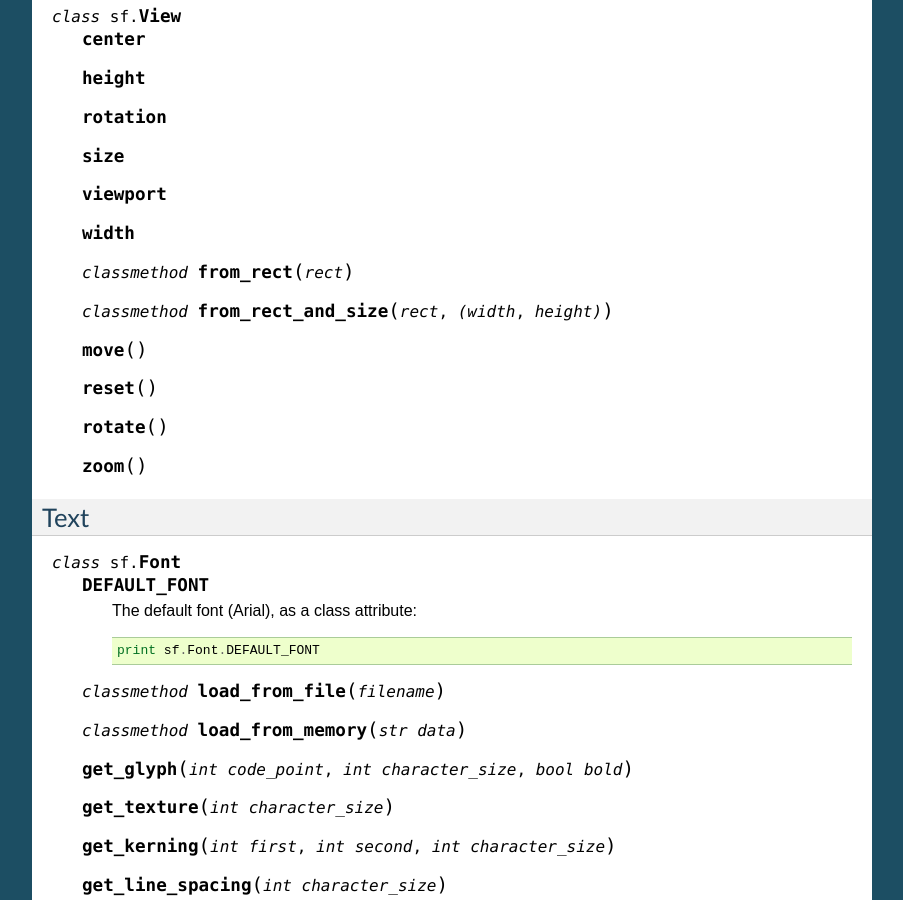
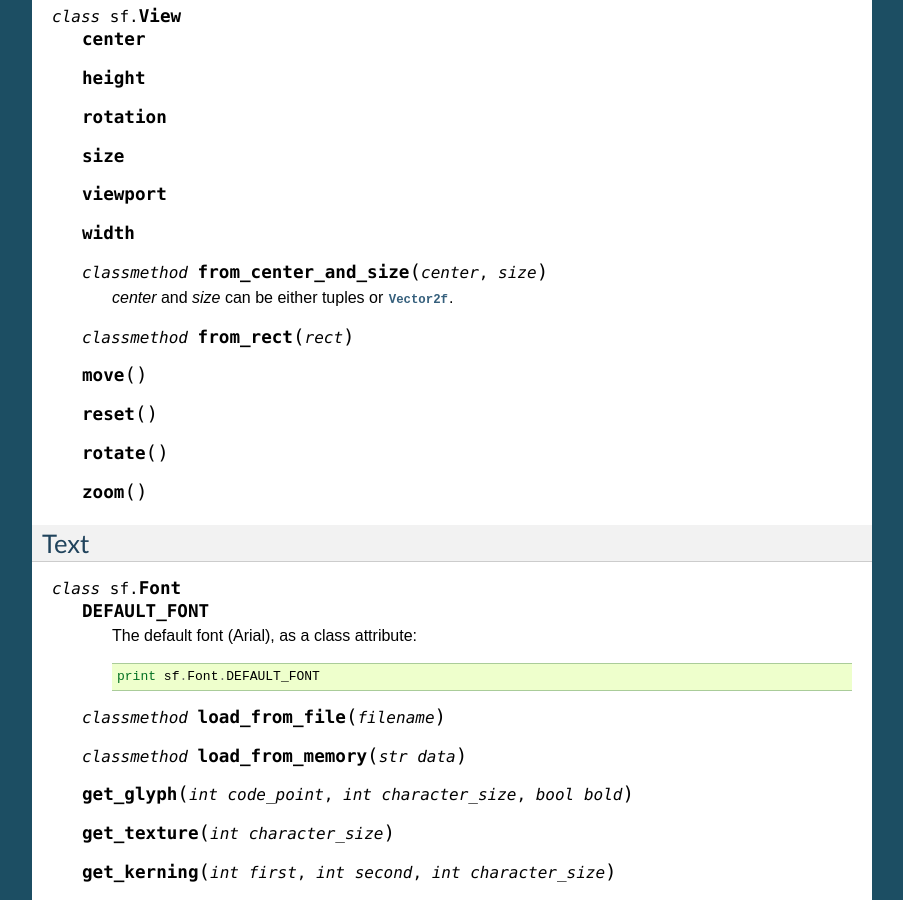
Before and after one commit to intjelic/python-sfml, a Sphinx documentation site: the page built from doc/sphinx/source/graphics.rst, in a window 1280 px wide and 900 px high, scrolled down 9446 px. Shown: the whole window, without its empty margins (198-1101 px from the left). Built offline with Sphinx 7.4.7, drawn with Linux system fonts in a browser that asks for light colours; some of the changed text lies outside the part shown.

Commit message:
Fixed View method name in the documentation

```diff
--- a/doc/sphinx/source/graphics.rst
+++ b/doc/sphinx/source/graphics.rst
@@ -450,8 +450,11 @@ Windowing
    .. attribute:: viewport
    .. attribute:: width
 
+   .. classmethod:: from_center_and_size(center, size)
+
+      *center* and *size* can be either tuples or :class:`Vector2f`.
+
    .. classmethod:: from_rect(rect)
-   .. classmethod:: from_rect_and_size(rect, (width, height))
 
    .. method:: move
    .. method:: reset
```
